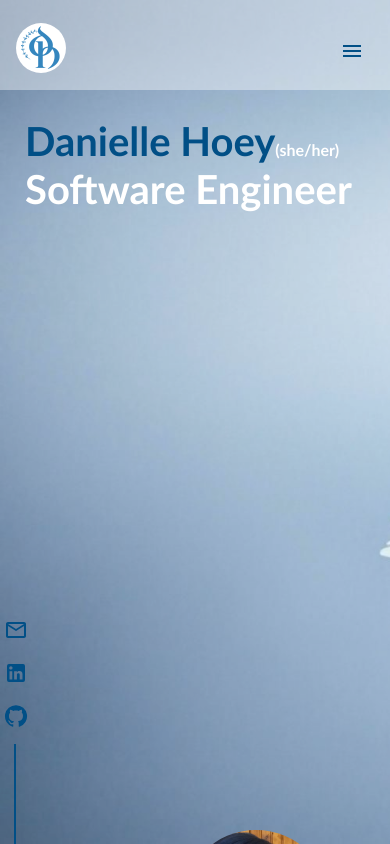
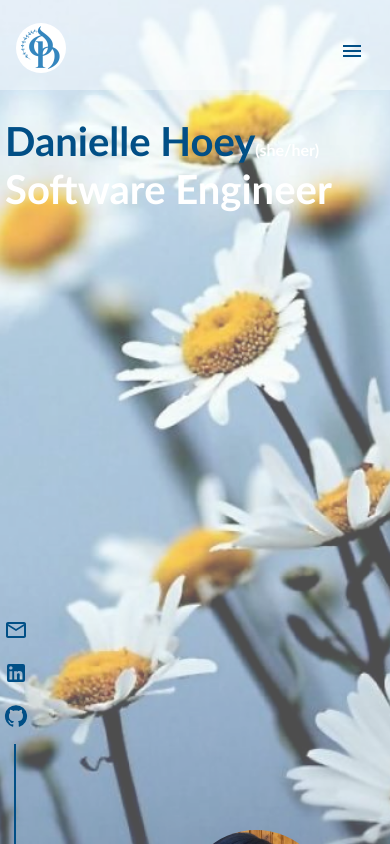
Before and after one commit to danianise/Portfolio, a React (Create React App) app: page / in a window 390 px wide. Shown: the top 844 px of the page. Built offline with nearby package versions, Linux system fonts and the light colour scheme.

Commit message:
background testing...

```diff
--- a/src/App.css
+++ b/src/App.css
@@ -39,9 +39,9 @@ li {
 
 @media screen and (max-width:940px) {
   .App::before{
-    /* background-image: url('../public/smallDaisies.png'); */
+    background-image: url('../public/smallDaisies.png');
     /* background-size:auto; */
-    background-repeat: repeat;
+    /* background-repeat: repeat; */
   }
   .mainContent {
     margin: 90px 0 0 55px;
--- a/src/css/Title.css
+++ b/src/css/Title.css
@@ -17,6 +17,6 @@
     }
 
     .title {
-        margin-left: -30px;
+        margin-left: -50px;
     }
 }
```
